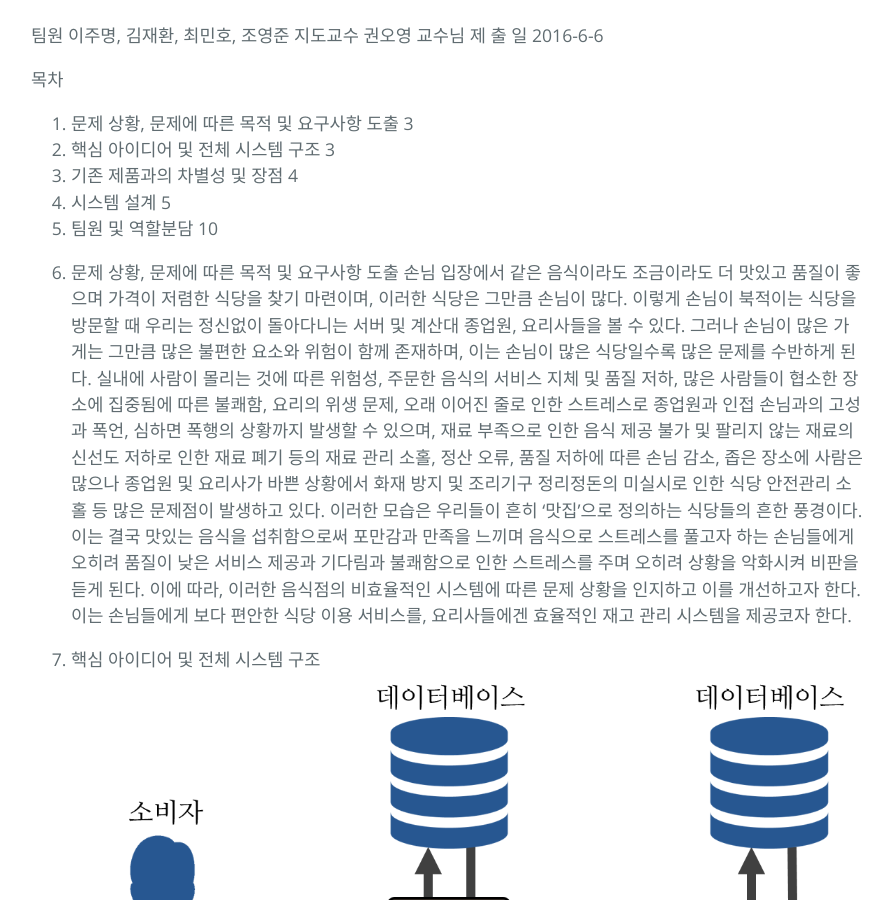
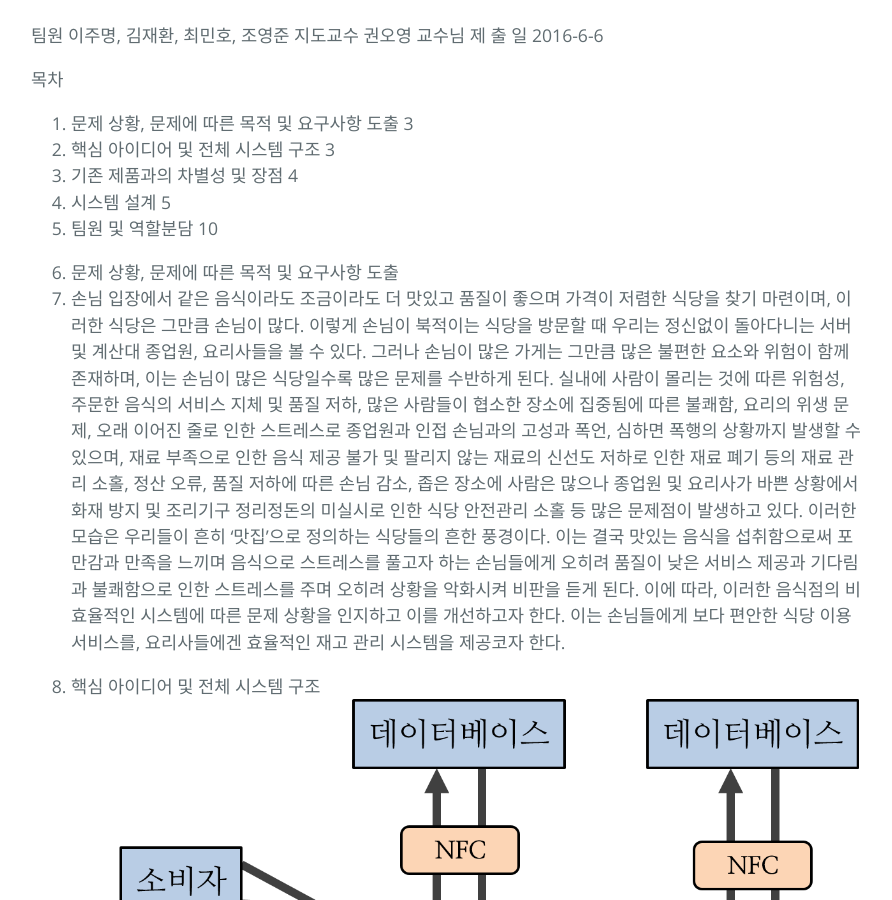
Before and after one commit to LeeJuMyeong/leejumyeong.github.com, a Jekyll site: the page built from _posts/2016-06-02-sample2-content.markdown, in a window 1280 px wide and 900 px high, scrolled down 481 px. Shown: the whole window, without its empty margins (193-1085 px from the left). Built offline with Jekyll 4.4.1, drawn with Linux system fonts in a browser that asks for light colours; some of the changed lines change nothing that is shown.

Commit message:
Update 2016-06-02-sample2-content.markdown

```diff
--- a/_posts/2016-06-02-sample2-content.markdown
+++ b/_posts/2016-06-02-sample2-content.markdown
@@ -57,15 +57,16 @@
 
 
 1. 문제 상황, 문제에 따른 목적 및 요구사항 도출
+2.
  손님 입장에서 같은 음식이라도 조금이라도 더 맛있고 품질이 좋으며 가격이 저렴한 식당을 찾기 마련이며, 이러한 식당은 그만큼 손님이 많다. 이렇게 손님이 북적이는 식당을 방문할 때 우리는 정신없이 돌아다니는 서버 및 계산대 종업원, 요리사들을 볼 수 있다. 그러나 손님이 많은 가게는 그만큼 많은 불편한 요소와 위험이 함께 존재하며, 이는 손님이 많은 식당일수록 많은 문제를 수반하게 된다. 실내에 사람이 몰리는 것에 따른 위험성, 주문한 음식의 서비스 지체 및 품질 저하, 많은 사람들이 협소한 장소에 집중됨에 따른 불쾌함, 요리의 위생 문제, 오래 이어진 줄로 인한 스트레스로 종업원과 인접 손님과의 고성과 폭언, 심하면 폭행의 상황까지 발생할 수 있으며, 재료 부족으로 인한 음식 제공 불가 및 팔리지 않는 재료의 신선도 저하로 인한 재료 폐기 등의 재료 관리 소홀, 정산 오류, 품질 저하에 따른 손님 감소, 좁은 장소에 사람은 많으나 종업원 및 요리사가 바쁜 상황에서 화재 방지 및 조리기구 정리정돈의 미실시로 인한 식당 안전관리 소홀 등 많은 문제점이 발생하고 있다. 이러한 모습은 우리들이 흔히 ‘맛집’으로 정의하는 식당들의 흔한 풍경이다. 이는 결국 맛있는 음식을 섭취함으로써 포만감과 만족을 느끼며 음식으로 스트레스를 풀고자 하는 손님들에게 오히려 품질이 낮은 서비스 제공과 기다림과 불쾌함으로 인한 스트레스를 주며 오히려 상황을 악화시켜 비판을 듣게 된다. 이에 따라, 이러한 음식점의 비효율적인 시스템에 따른 문제 상황을 인지하고 이를 개선하고자 한다. 이는 손님들에게 보다 편안한 식당 이용 서비스를, 요리사들에겐 효율적인 재고 관리 시스템을 제공코자 한다.
 
 2. 핵심 아이디어 및 전체 시스템 구조
-![블록다이어그램](https://github.com/LeeJuMyeong/leejumyeong.github.com/blob/master/img/imga.png?raw=true)
+![블록다이어그램](https://github.com/LeeJuMyeong/leejumyeong.github.com/blob/master/img/imgb.png?raw=true)
 ▲ 블록 다이어그램
 
 3. 기존 제품과의 차별성 및 장점
  기존 시스템의 경우, 태블릿 PC를 이용한 주문 및 계산을 통해 식당 측과 손님의 불편함을 어느 정도 해소하였다. 그러나 주문과 계산에만 그 기능이 한정되었고, 그로 인해 기존의 시스템의 경우 아직 해결되지 않은 많은 문제점이 존재하며 사용자와 서비스 제공자의 편의를 더욱 개선할 필요성이 남아 있다. 이러한 기존 시스템과 차별을 두어 본 시스템에서는 재료 관리 및 애플리케이션을 접목시켜 새로운 시스템을 제안 하고자 한다.
-
+![시스템관계도](https://github.com/LeeJuMyeong/leejumyeong.github.com/blob/master/img/imga.png?raw=true)
 ▲ 시스템 관계도
 
  본 시스템의 경우 각 테이블에 설치된 태블릿 PC와 계산대, 주방의 태블릿 PC를 연동시킨다. 이는 그동안 서빙을 하는 종업원이 메뉴판을 가져다주며 메뉴를 주문하면 이를 주방에 전달하고 손님이 나갈 때 들고 오는 계산서를 통해 계산을 하는 기존의 시스템과 달리, 테이블에 위치한 태블릿 PC를 통해 손님이 직접 주문을 하고, 이를 주방과 계산대에 연결된 태블릿 PC화면에 전달해 요리사는 해당 메뉴를 만들고, 주문과 동시에 계산 내역이 계산대에 위치한 태블릿 PC에 저장되어 기존의 종업원이 수행하던 업무를 태블릿 PC로 대체하게 된다. 또한 주방에서는 냉장고 안에 구획이 나누어져 있고, 이는 재료의 위치별 구획을 뜻하며, 냉장고 있는 재료를 꺼낼 경우 재료의 출입 여부를 확인하는데, 이를 위해 냉장고 각 구획별로 재료의 종류를 인식하고자 재료를 담는 상자에 식별 카드로서 NFC 카드를 부착하여 재료의 출입에 따른 존재 여부를 파악하게 되고, 해당 데이터는 데이터베이스에 저장된다. 이렇게 데이터베이스에 저장되어 있는 정보는 이후 재료를 공급하는 업체의 메인 서버와 연동되어 있으며, 공급 업체에서 현재 식당의 재료를 실시간으로 파악할 수 있고, 식당에서 재료의 사용에 따라 냉장고에 남은 재료가 부족해질 경우, 이를 식당에 알리며 식당에서 재료의 배달을 원할 경우 해당 재료를 보다 정확하고 빠르게 공급 업체에 알림으로써 수월한 전달이 가능해진다. 그리고 재료 공급자 측에서는 다른 데이터베이스를 가지고 있으며, 이를 통해 여러 개의 위와 같은 시스템으로 이루어진 식당에 대한 정보를 가지고 여러 식당들의 재료를 동시에 관리할 수 있게 된다. 이는 재고 관리 측면에 있어서도 기존의 시스템보다 더욱 효율적이며, 소비자의 경우 애플리케이션을 활용하여 식당으로 가기 전에 식당의 현재 테이블의 상황을 확인할 수 있고, 해당 식당에 대한 평가 기능을 통해 선택에 도움을 받게 된다.
@@ -75,10 +76,10 @@
  본 시스템은 보다 효율적인 재고 관리 및 편리한 서비스 제공을 위해, 스마트 IoT 기술을 식당 서비스에 접목시킴으로써 보다 사용자의 편의를 증진시키기 위해 하드웨어 기술인 NFC 기술과 소프트웨어 기술인 안드로이드 애플리케이션, 데이터베이스를 이용한 시스템으로서 애플리케이션을 통해 계산대의 태블릿 PC에 총 거래량과 액수를 통한 영수증 및 판매 데이터 축적, 주방 태블릿 PC에서 주문 음식과 냉장고의 잔여 재료 파악을 수행하며, 재료 공급자는 식당의 데이터베이스와 연동되어 부족한 재료의 실시간 파악이 가능하며 별개의 데이터베이스를 통해 여러 공급 대상 식당의 재료를 관리한다. 소비자는 각자 가지고 있는 핸드폰 애플리케이션을 이용하여 식당의 테이블 정보 및 이전 이용자들의 메뉴에 대한 반응을 볼 수 있다.
 
 2) 시스템 구조
-
+![시스템구성도1](https://github.com/LeeJuMyeong/leejumyeong.github.com/blob/master/img/imgc.png?raw=true)
 ▲ 시스템 구성도 1
 
-
+![시스템구성도2](https://github.com/LeeJuMyeong/leejumyeong.github.com/blob/master/img/imgd.png?raw=true)
 ▲ 시스템 구성도 2
 
 
@@ -125,13 +126,13 @@
 
 5) 각 시스템 기능 별 시스템 구성 요소 간의 동작 흐름
 
-
+![시스템 흐름도 1](https://github.com/LeeJuMyeong/leejumyeong.github.com/blob/master/img/imge.png?raw=true)
 ▲ 시스템 흐름도 1
 
-
+![시스템 흐름도 2](https://github.com/LeeJuMyeong/leejumyeong.github.com/blob/master/img/imgf.png?raw=true)
 ▲ 시스템 흐름도 2
 
-
+![시스템 흐름도 3](https://github.com/LeeJuMyeong/leejumyeong.github.com/blob/master/img/imgg.png?raw=true)
 ▲ 시스템 흐름도 3
 
 
```
